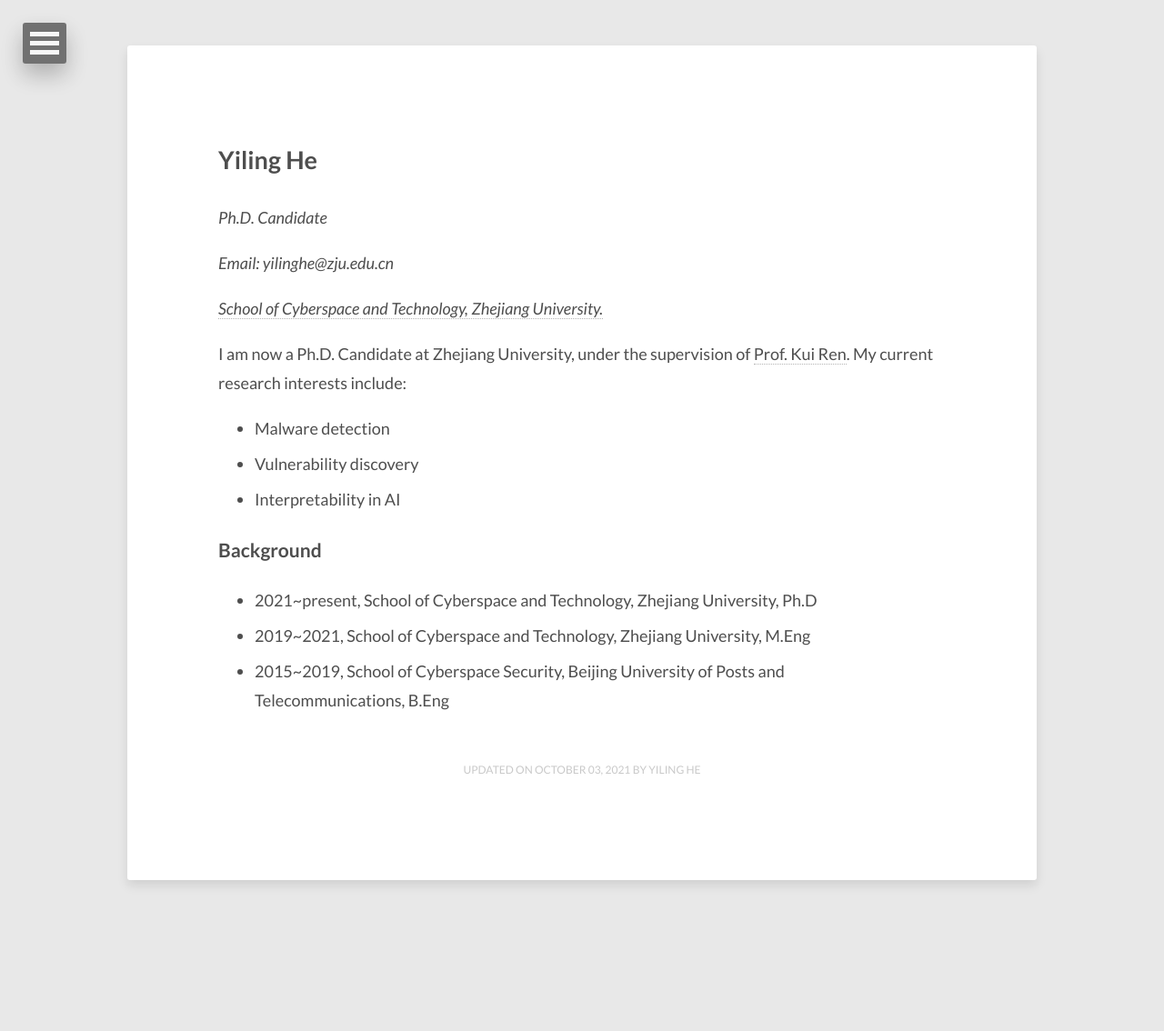
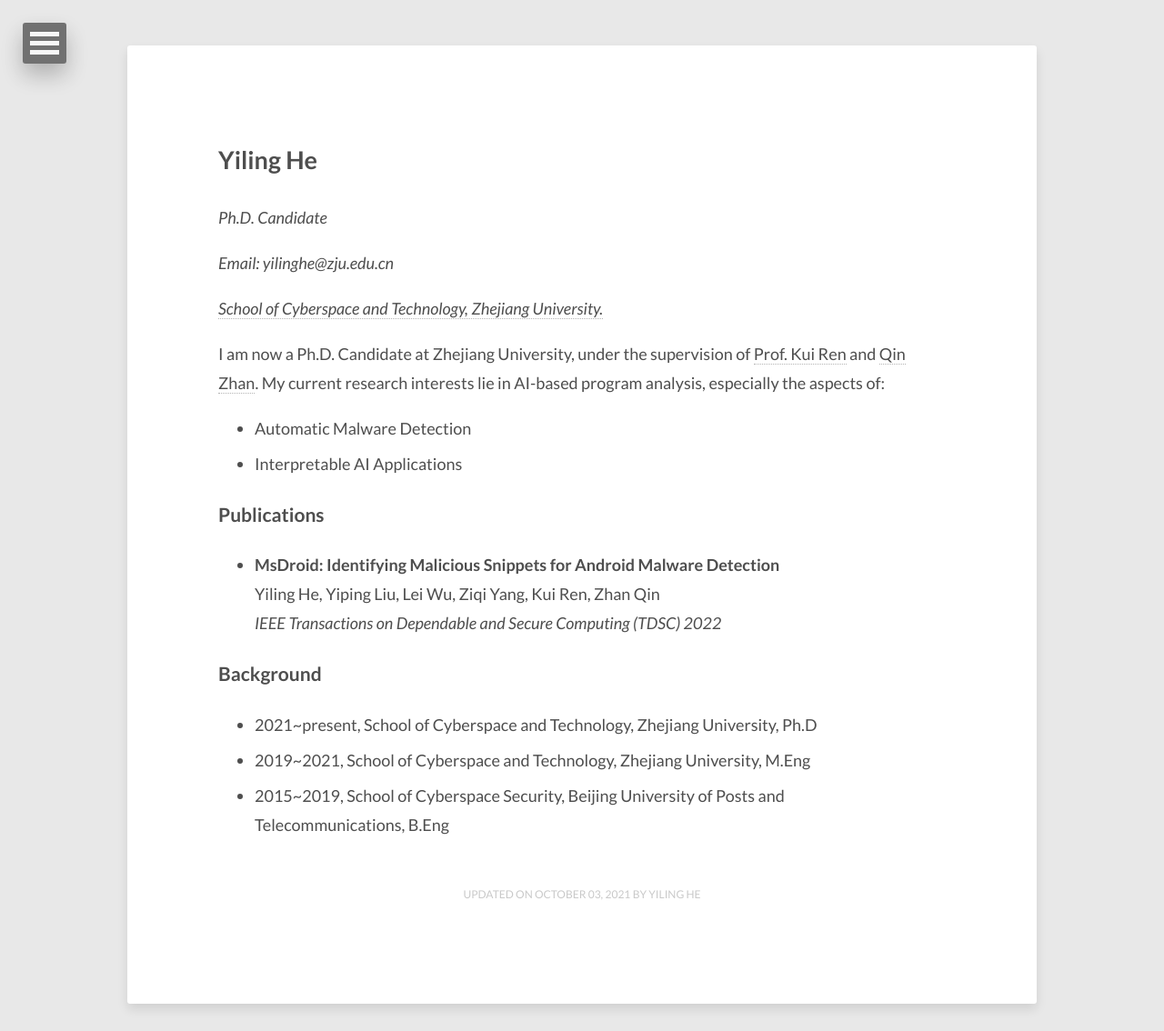
Before and after one commit to E0HYL/BLOG-OF-E0, a Jekyll site: the page built from about/index.md, in a window 1280 px wide. Shown: the whole page at 91% size. Built offline with Jekyll 4.4.1, drawn with Linux system fonts in a browser that asks for light colours; nearby versions of some CDN libraries; our own code applies the rules of GitHub Pages for plain Markdown files; before the commit the page ends 998 px from its top, so only the background shows below that.

Commit message:
update about

```diff
--- a/about/index.md
+++ b/about/index.md
@@ -13,11 +13,16 @@
 
 [*School of Cyberspace and Technology, Zhejiang University.*](https://icsr.zju.edu.cn/)
 
-I am now a Ph.D. Candidate at Zhejiang University, under the supervision of [Prof. Kui Ren](https://scholar.google.com/citations?user=uuQA_rcAAAAJ). My current research interests include:
+I am now a Ph.D. Candidate at Zhejiang University, under the supervision of [Prof. Kui Ren](https://scholar.google.com/citations?user=uuQA_rcAAAAJ) and [Qin Zhan](https://scholar.google.com/citations?user=5fa4lOQAAAAJ&hl=en). My current research interests lie in AI-based program analysis, especially the aspects of:
 
-- Malware detection
-- Vulnerability discovery
-- Interpretability in AI
+- Automatic Malware Detection
+- Interpretable AI Applications
+
+### Publications
+
+- **MsDroid: Identifying Malicious Snippets for Android Malware Detection** <br/>
+Yiling He, Yiping Liu, Lei Wu, Ziqi Yang, Kui Ren, Zhan Qin <br/>
+*IEEE Transactions on Dependable and Secure Computing (TDSC) 2022*
 
 ### Background
 
```
